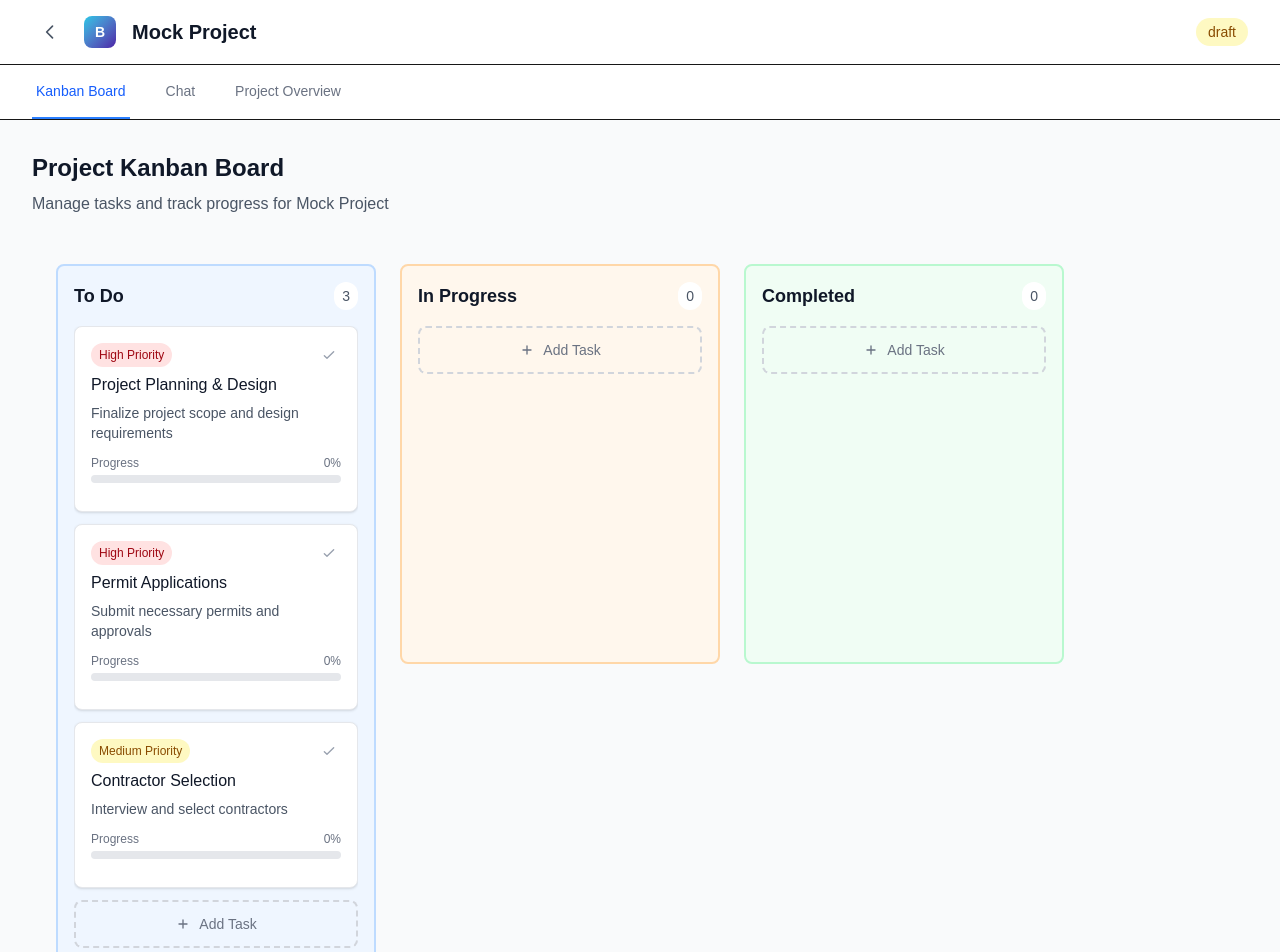
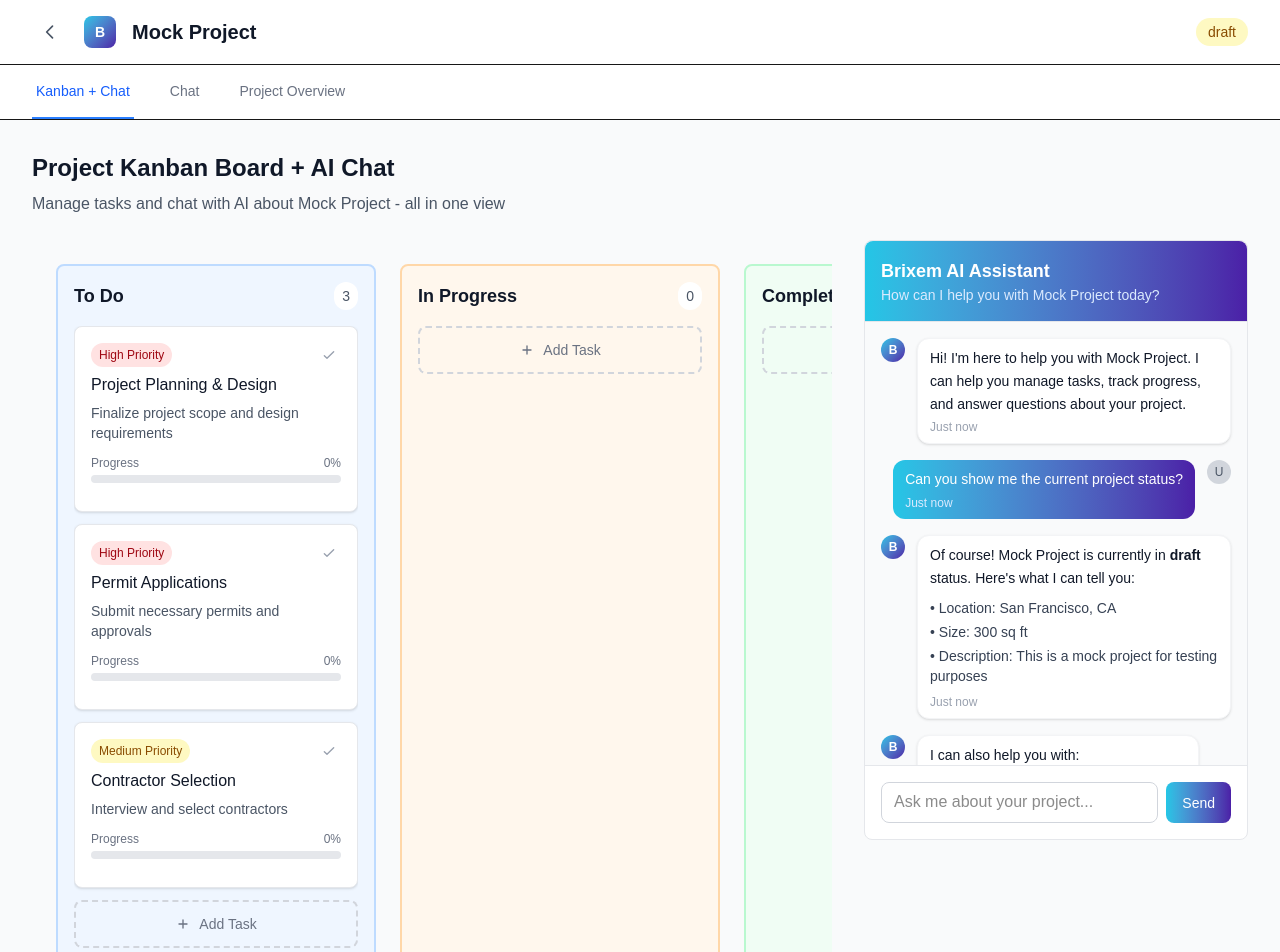
Before and after one commit to matiniy/Brixem-AI, a Next.js app: page /dashboard/project/1 in a window 1280 px wide. Shown: the top 952 px of the page. Built offline with nearby package versions, Linux system fonts and the light colour scheme.

Commit message:
Integrate chat interface directly into Kanban board - users can now manage tasks and chat with AI simultaneously in one unified view

```diff
--- a/src/app/dashboard/project/[projectId]/page.tsx
+++ b/src/app/dashboard/project/[projectId]/page.tsx
@@ -232,7 +232,7 @@ export default function ProjectDetailPage() {
                   : 'border-transparent text-gray-500 hover:text-gray-700 hover:border-gray-300'
               }`}
             >
-              Kanban Board
+              Kanban + Chat
             </button>
             <button
               onClick={() => setActiveTab('chat')}
@@ -262,15 +262,103 @@ export default function ProjectDetailPage() {
       {activeTab === 'kanban' ? (
         <div className="max-w-7xl mx-auto px-4 sm:px-6 lg:px-8 py-8">
           <div className="mb-6">
-            <h2 className="text-2xl font-bold text-gray-900 mb-2">Project Kanban Board</h2>
-            <p className="text-gray-600">Manage tasks and track progress for {project.name}</p>
+            <h2 className="text-2xl font-bold text-gray-900 mb-2">Project Kanban Board + AI Chat</h2>
+            <p className="text-gray-600">Manage tasks and chat with AI about {project.name} - all in one view</p>
           </div>
+
+          {/* Integrated Kanban + Chat Layout */}
+          <div className="grid grid-cols-1 lg:grid-cols-3 gap-8">
+            {/* Kanban Board - Takes up 2/3 of the space */}
+            <div className="lg:col-span-2">
               <KanbanBoard
                 tasks={tasks}
                 onTaskUpdate={handleTaskUpdate}
                 onAddTask={handleAddTask}
                 onDeleteTask={handleDeleteTask}
               />
+            </div>
+
+            {/* Chat Interface - Takes up 1/3 of the space */}
+            <div className="lg:col-span-1">
+              <div className="bg-white rounded-lg border border-gray-200 h-[600px] flex flex-col">
+                {/* Chat Header */}
+                <div className="p-4 border-b border-gray-200 bg-gradient-to-r from-[#23c6e6] to-[#4b1fa7] text-white rounded-t-lg">
+                  <h3 className="text-lg font-semibold">Brixem AI Assistant</h3>
+                  <p className="text-sm text-blue-100">How can I help you with {project.name} today?</p>
+                </div>
+
+                {/* Chat Messages Area */}
+                <div className="flex-1 p-4 bg-gray-50 overflow-y-auto">
+                  <div className="space-y-4">
+                    <div className="flex items-start gap-3">
+                      <div className="w-6 h-6 rounded-full bg-gradient-to-br from-[#23c6e6] to-[#4b1fa7] flex items-center justify-center flex-shrink-0">
+                        <span className="text-white font-bold text-xs">B</span>
+                      </div>
+                      <div className="bg-white text-gray-900 px-3 py-2 rounded-xl shadow-sm border border-gray-100 max-w-full">
+                        <p className="text-sm leading-relaxed">Hi! I&apos;m here to help you with {project.name}. I can help you manage tasks, track progress, and answer questions about your project.</p>
+                        <p className="text-xs mt-1 text-gray-400">Just now</p>
+                      </div>
+                    </div>
+
+                    <div className="flex items-start gap-3 justify-end">
+                      <div className="bg-gradient-to-r from-[#23c6e6] to-[#4b1fa7] text-white px-3 py-2 rounded-xl max-w-full">
+                        <p className="text-sm leading-relaxed">Can you show me the current project status?</p>
+                        <p className="text-xs mt-1 text-blue-100">Just now</p>
+                      </div>
+                      <div className="w-6 h-6 rounded-full bg-gray-300 flex items-center justify-center flex-shrink-0">
+                        <span className="text-gray-600 font-medium text-xs">U</span>
+                      </div>
+                    </div>
+
+                    <div className="flex items-start gap-3">
+                      <div className="w-6 h-6 rounded-full bg-gradient-to-br from-[#23c6e6] to-[#4b1fa7] flex items-center justify-center flex-shrink-0">
+                        <span className="text-white font-bold text-xs">B</span>
+                      </div>
+                      <div className="bg-white text-gray-900 px-3 py-2 rounded-xl shadow-sm border border-gray-100 max-w-full">
+                        <p className="text-sm leading-relaxed">Of course! {project.name} is currently in <strong>{project.status}</strong> status. Here&apos;s what I can tell you:</p>
+                        <ul className="text-sm mt-2 space-y-1 text-gray-700">
+                          <li>• Location: {project.location}</li>
+                          {project.size_sqft && <li>• Size: {project.size_sqft} sq ft</li>}
+                          {project.description && <li>• Description: {project.description}</li>}
+                        </ul>
+                        <p className="text-xs mt-2 text-gray-400">Just now</p>
+                      </div>
+                    </div>
+
+                    <div className="flex items-start gap-3">
+                      <div className="w-6 h-6 rounded-full bg-gradient-to-br from-[#23c6e6] to-[#4b1fa7] flex items-center justify-center flex-shrink-0">
+                        <span className="text-white font-bold text-xs">B</span>
+                      </div>
+                      <div className="bg-white text-gray-900 px-3 py-2 rounded-xl shadow-sm border border-gray-100 max-w-full">
+                        <p className="text-sm leading-relaxed">I can also help you with:</p>
+                        <ul className="text-sm mt-2 space-y-1 text-gray-700">
+                          <li>• Adding new tasks to your Kanban board</li>
+                          <li>• Updating task priorities and status</li>
+                          <li>• Generating project documents</li>
+                          <li>• Tracking project progress</li>
+                        </ul>
+                        <p className="text-xs mt-2 text-gray-400">Just now</p>
+                      </div>
+                    </div>
+                  </div>
+                </div>
+
+                {/* Chat Input */}
+                <div className="p-4 border-t border-gray-200">
+                  <div className="flex space-x-2">
+                    <input
+                      type="text"
+                      placeholder="Ask me about your project..."
+                      className="flex-1 border border-gray-300 rounded-lg px-3 py-2 focus:outline-none focus:ring-2 focus:ring-blue-500 focus:border-transparent text-sm"
+                    />
+                    <button className="px-4 py-2 bg-gradient-to-r from-[#23c6e6] to-[#4b1fa7] text-white rounded-lg text-sm font-medium hover:opacity-90 transition">
+                      Send
+                    </button>
+                  </div>
+                </div>
+              </div>
+            </div>
+          </div>
         </div>
       ) : activeTab === 'chat' ? (
         <div className="max-w-7xl mx-auto px-4 sm:px-6 lg:px-8 py-8">
@@ -431,7 +519,7 @@ export default function ProjectDetailPage() {
                     <svg className="w-5 h-5" fill="none" stroke="currentColor" viewBox="0 0 24 24">
                       <path strokeLinecap="round" strokeLinejoin="round" strokeWidth={2} d="M9 17V7m0 10a2 2 0 01-2 2H5a2 2 0 01-2-2V7a2 2 0 012-2h2a2 2 0 012 2m0 10a2 2 0 002 2h2a2 2 0 002-2M9 7a2 2 0 012-2h2a2 2 0 012 2m0 10V7m0 10a2 2 0 002 2h2a2 2 0 002-2V7a2 2 0 00-2-2H9a2 2 0 00-2 2" />
                     </svg>
-                    View Kanban Board
+                    View Kanban + Chat
                   </button>
 
                   <button
```
Lines whose indentation alone changed are shown as unchanged.
